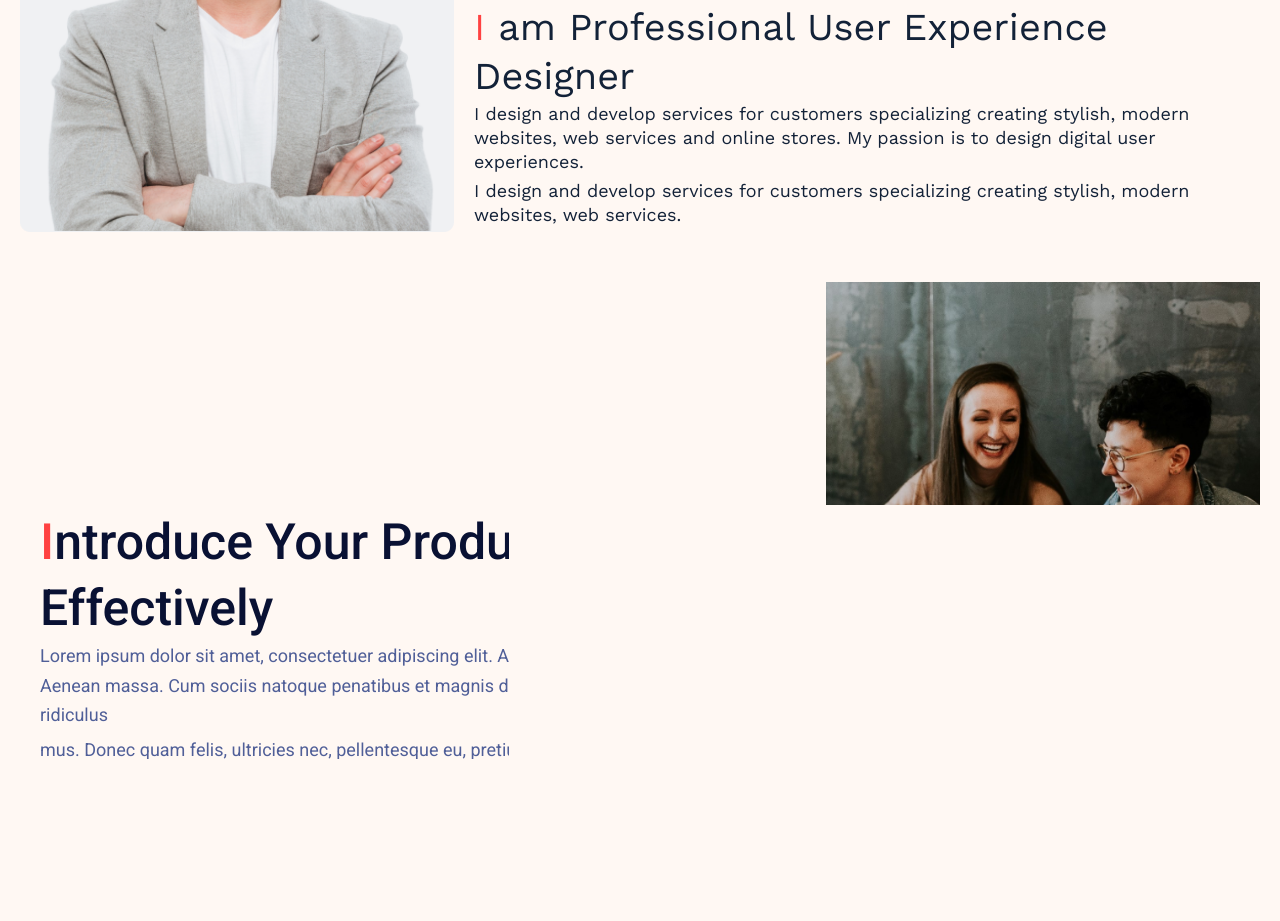
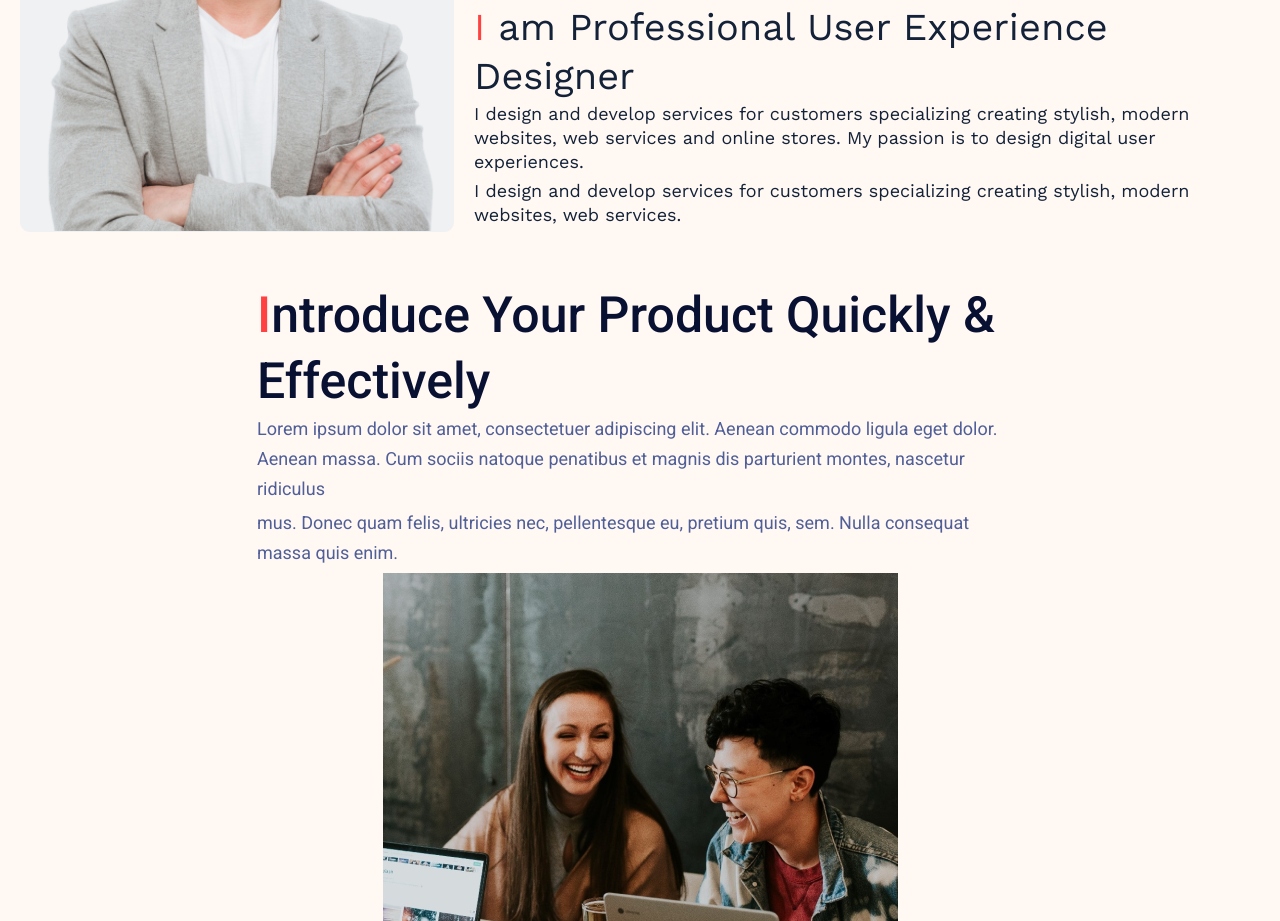
Before and after one commit to KostiantynOvcharenko/lessons, a plain HTML site: page lession_05/profiles.html in a window 1280 px wide. Shown: the part 512-1433 px from the top of the page. Drawn offline with nearby package versions, Linux system fonts and the light colour scheme.

Commit message:
Lession 05

```diff
--- a/lession_05/css/style.css
+++ b/lession_05/css/style.css
@@ -103,15 +103,19 @@ h1{
 .text-boxes__box{
     margin: 0 0 50px 0;
     font-size: 0;
+    text-align: center;
 }
 .text-boxes__box img{
-    width: 35%;
+    min-width: 35%;
+    max-width: 100%;
 }
 .text-boxes__content{
+    text-align: left;
     vertical-align: bottom;
     padding-inline: 20px;
     display: inline-block;
-    width: 65%;
+    max-width: 65%;
+    min-width: 370px;
 }
 .text-boxes__content p{
     padding-block-end: 5px;
```
